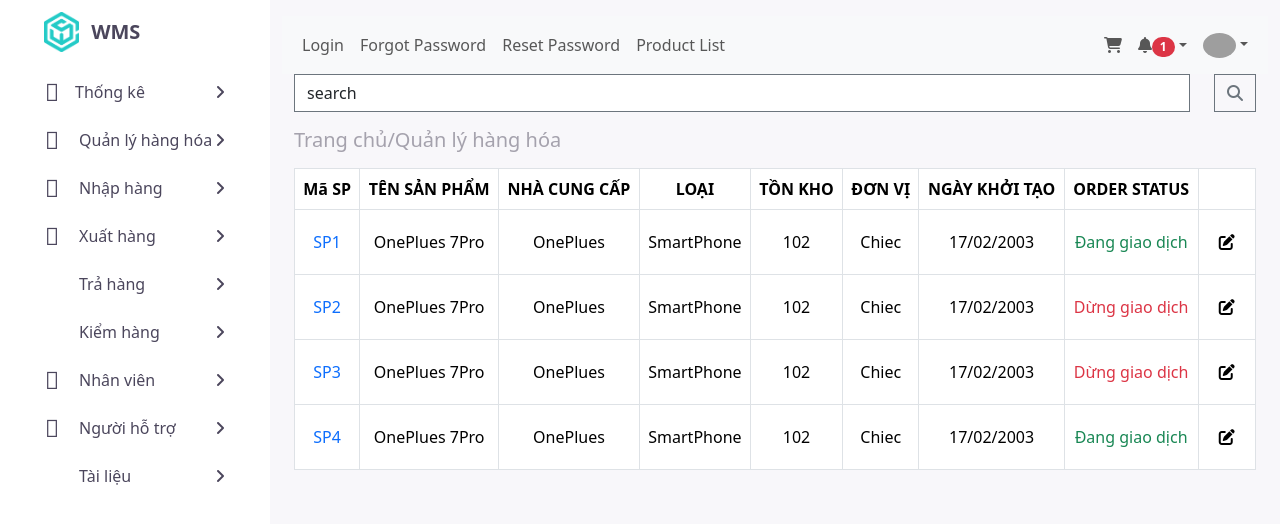
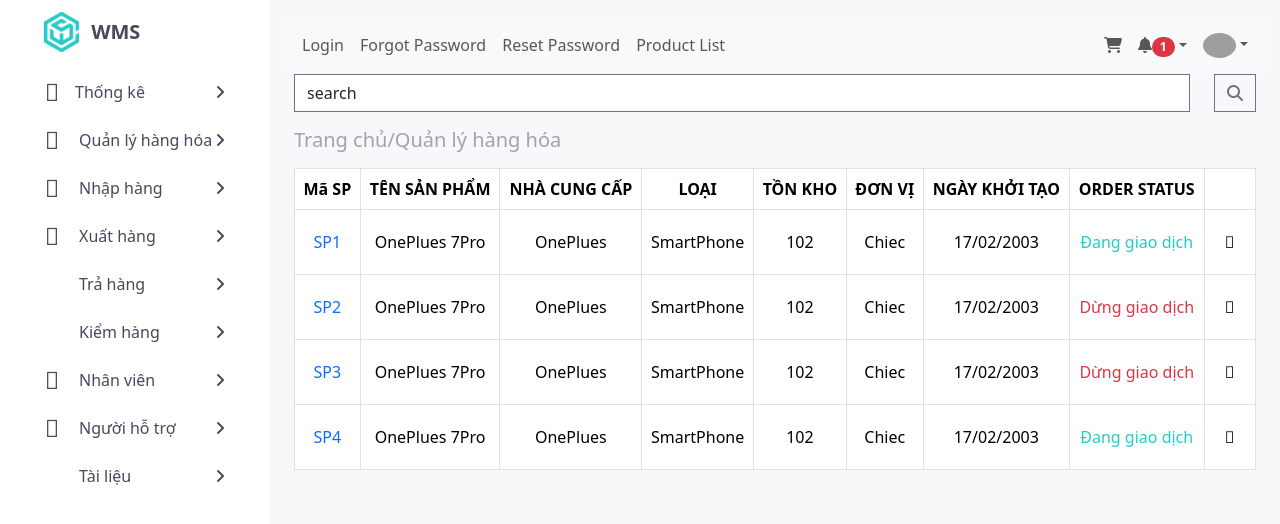
Before and after one commit to nghminh1404/WarehouseManagementSystem, a React (Create React App) app in the folder WarehouseManagement.Client/: page /ProductList in a window 1280 px wide. Shown: the top 524 px of the page. Built offline with nearby package versions, Linux system fonts and the light colour scheme; grey boxes are pictures that could not be loaded; some icons are missing.

Commit message:
fix ui
Phan kien

```diff
--- a/WarehouseManagement.Client/src/components/GlobalStyles/GlobalStyles.scss
+++ b/WarehouseManagement.Client/src/components/GlobalStyles/GlobalStyles.scss
@@ -2,6 +2,7 @@
 
 :root {
     --primary: #24cbc7;
+    --secondary: #5d586c;
 }
 
 html {
@@ -15,10 +16,16 @@ body {
 .custom-rounded {
     border-radius: 15px;
 }
-.color-primary {
-    background-color: #24cbc7 !important;
-    border-color: #24cbc7 !important;
+.box-color-primary {
+    background-color: var(--primary) !important;
+    border-color: var(--primary) !important;
     color: white !important;
+}
+.text-color-primary {
+    color: var(--primary) !important;
+}
+.text-color {
+    color: var(--secondary) !important;
 }
 .italic {
     font-style: italic !important;
@@ -43,9 +50,10 @@ body {
 }
 
 .sidebar-item > div {
-    transition: transform 0.2s cubic-bezier(0.4, 0, 0.2, 1);
+    transition: 0.2s cubic-bezier(0.4, 0, 0.2, 1);
 }
 
 .sidebar-item:hover > div {
     transform: translateX(10px);
+    color: var(--primary);
 }
--- a/WarehouseManagement.Client/src/views/pages/authentication/ForgotPassword.jsx
+++ b/WarehouseManagement.Client/src/views/pages/authentication/ForgotPassword.jsx
@@ -48,7 +48,7 @@ const ForgotPassword = () => {
                                     <Form.Label>Email</Form.Label>
                                     <div className="input-group">
                                         <Form.Control type="email" required placeholder="Nhập email" />
-                                        <Button className="btn color-primary" type="submit">
+                                        <Button className="btn box-color-primary" type="submit">
                                             Gửi
                                         </Button>
                                     </div>
@@ -61,7 +61,7 @@ const ForgotPassword = () => {
                                 </Form.Group>
 
                                 <div className="pt-1 mb-4">
-                                    <Button className="btn btn-lg btn-block w-100 color-primary" type="submit">
+                                    <Button className="btn btn-lg btn-block w-100 box-color-primary" type="submit">
                                         Lấy lại mật khẩu
                                     </Button>
                                 </div>
--- a/WarehouseManagement.Client/src/views/pages/authentication/Login.jsx
+++ b/WarehouseManagement.Client/src/views/pages/authentication/Login.jsx
@@ -61,7 +61,7 @@ const Login = () => {
                                 </Form.Group>
 
                                 <div className="pt-1 mb-4">
-                                    <Button className="btn btn-lg btn-block w-100 color-primary" type="button">
+                                    <Button className="btn btn-lg btn-block w-100 box-color-primary" type="button">
                                         Đăng nhập
                                     </Button>
                                 </div>
--- a/WarehouseManagement.Client/src/views/pages/authentication/ResetPassword.jsx
+++ b/WarehouseManagement.Client/src/views/pages/authentication/ResetPassword.jsx
@@ -63,7 +63,7 @@ const ResetPassword = () => {
                                 </Form.Group>
 
                                 <div className="pt-1 mb-4">
-                                    <Button className="btn btn-lg btn-block w-100 color-primary" type="button">
+                                    <Button className="btn btn-lg btn-block w-100 box-color-primary" type="button">
                                         Đặt lại mật khẩu
                                     </Button>
                                 </div>
--- a/WarehouseManagement.Client/src/views/product/ProductList.jsx
+++ b/WarehouseManagement.Client/src/views/product/ProductList.jsx
@@ -8,29 +8,38 @@ function MyTable() {
                 <div className="col-sm-12">
                     <div className="row no-gutters">
                         <div className="col">
-               <input className="form-control border-secondary border-right-0 rounded-0" type="search" defaultValue="search" id="example-search-input4" readOnly={false} />
+                            <input
+                                className="form-control border-secondary border-right-0 rounded-0"
+                                type="search"
+                                defaultValue="search"
+                                id="example-search-input4"
+                                readOnly={false}
+                            />
                         </div>
                         <div className="col-auto">
-            <button className="btn btn-outline-secondary border-left-0 rounded-0 rounded-right" type="button">
-                <i className="fa fa-search"></i>
+                            <button
+                                className="btn btn-outline-secondary border-left-0 rounded-0 rounded-right"
+                                type="button"
+                            >
+                                <i class="fa-solid fa-magnifying-glass"></i>
                             </button>
                         </div>
                     </div>
                     <h5 className="my-3" style={{ color: '#a5a2ad' }}>
                         Trang chủ/Quản lý hàng hóa
                     </h5>
-                    <div className="table-responsive">
-                    <Table className="table text-center table-bordered table-hover">
+                    <div className="table-responsive ">
+                        <Table className="table text-center  table-bordered table-hover">
                             <thead>
                                 <tr>
-                                <th className="align-middle text-nowrap">Mã SP</th>
-                                <th className="align-middle text-nowrap">TÊN SẢN PHẨM</th>
-                                <th className="align-middle text-nowrap">NHÀ CUNG CẤP</th>
-                                <th className="align-middle text-nowrap">LOẠI</th>
-                                <th className="align-middle text-nowrap">TỒN KHO</th>
-                                <th className="align-middle text-nowrap">ĐƠN VỊ</th>
-                                <th className="align-middle text-nowrap">NGÀY KHỞI TẠO</th>
-                                <th className="align-middle text-nowrap">ORDER STATUS</th>
+                                    <th className="align-middle   text-nowrap">Mã SP</th>
+                                    <th className="align-middle  text-nowrap">TÊN SẢN PHẨM</th>
+                                    <th className="align-middle  text-nowrap">NHÀ CUNG CẤP</th>
+                                    <th className="align-middle  text-nowrap">LOẠI</th>
+                                    <th className="align-middle  text-nowrap">TỒN KHO</th>
+                                    <th className="align-middle  text-nowrap">ĐƠN VỊ</th>
+                                    <th className="align-middle  text-nowrap">NGÀY KHỞI TẠO</th>
+                                    <th className="align-middle  text-nowrap">ORDER STATUS</th>
                                     <th></th>
                                 </tr>
                             </thead>
@@ -43,9 +52,9 @@ function MyTable() {
                                     <td className="align-middle">102</td>
                                     <td className="align-middle">Chiec</td>
                                     <td className="align-middle">17/02/2003</td>
-                                <td className="text-success align-middle">Đang giao dịch</td>
+                                    <td className=" text-color-primary align-middle">Đang giao dịch</td>
                                     <td className="align-middle" style={{ padding: '20px' }}>
-                                    <i className="fa-solid fa-pen-to-square"></i>
+                                        <i class="fa-duotone fa-pen-to-square"></i>
                                     </td>
                                 </tr>
                                 <tr>
@@ -58,7 +67,7 @@ function MyTable() {
                                     <td className="align-middle">17/02/2003</td>
                                     <td className="text-danger align-middle">Dừng giao dịch</td>
                                     <td className="align-middle" style={{ padding: '20px' }}>
-                                    <i className="fa-solid fa-pen-to-square"></i>
+                                        <i class="fa-duotone fa-pen-to-square"></i>
                                     </td>
                                 </tr>
                                 <tr>
@@ -71,7 +80,7 @@ function MyTable() {
                                     <td className="align-middle">17/02/2003</td>
                                     <td className="text-danger align-middle">Dừng giao dịch</td>
                                     <td className="align-middle" style={{ padding: '20px' }}>
-                                    <i className="fa-solid fa-pen-to-square"></i>
+                                        <i class="fa-duotone fa-pen-to-square"></i>
                                     </td>
                                 </tr>
                                 <tr>
@@ -82,9 +91,9 @@ function MyTable() {
                                     <td className="align-middle">102</td>
                                     <td className="align-middle">Chiec</td>
                                     <td className="align-middle">17/02/2003</td>
-                                <td className="text-success align-middle">Đang giao dịch</td>
+                                    <td className="text-color-primary align-middle">Đang giao dịch</td>
                                     <td className="align-middle" style={{ padding: '20px' }}>
-                                    <i className="fa-solid fa-pen-to-square"></i>
+                                        <i class="fa-duotone fa-pen-to-square"></i>
                                     </td>
                                 </tr>
                             </tbody>
```
Lines whose indentation alone changed are shown as unchanged.
